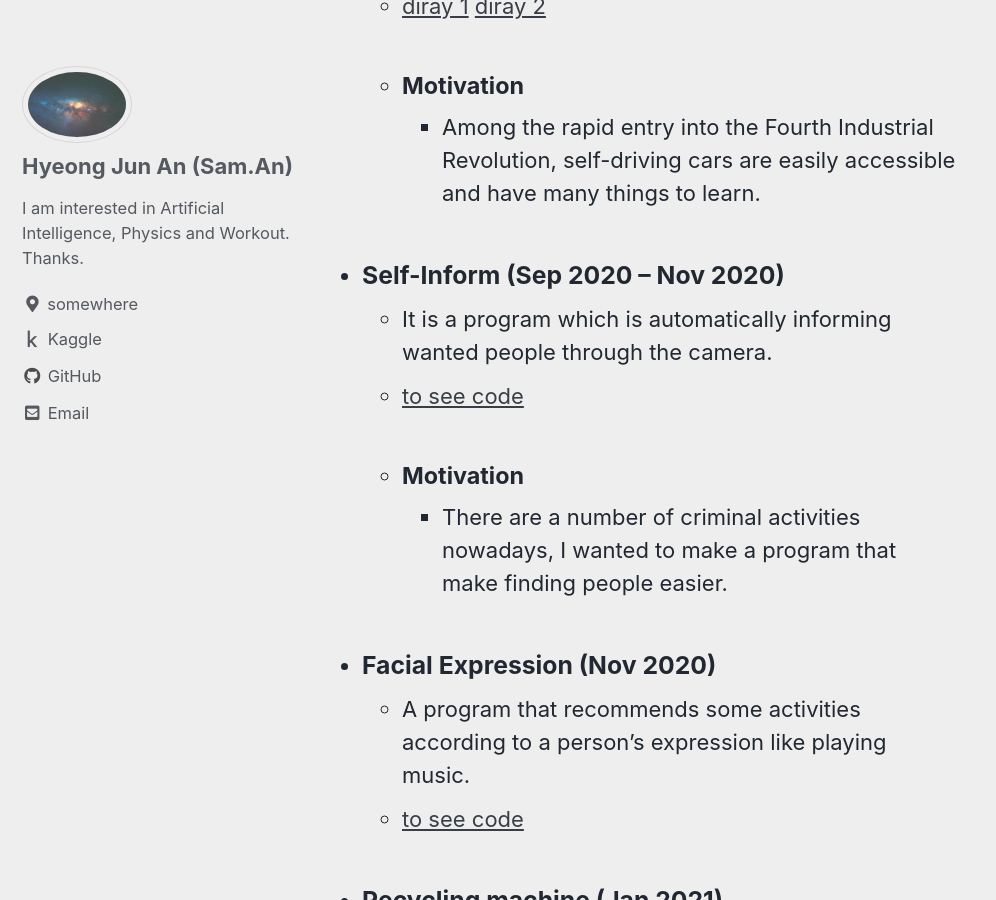
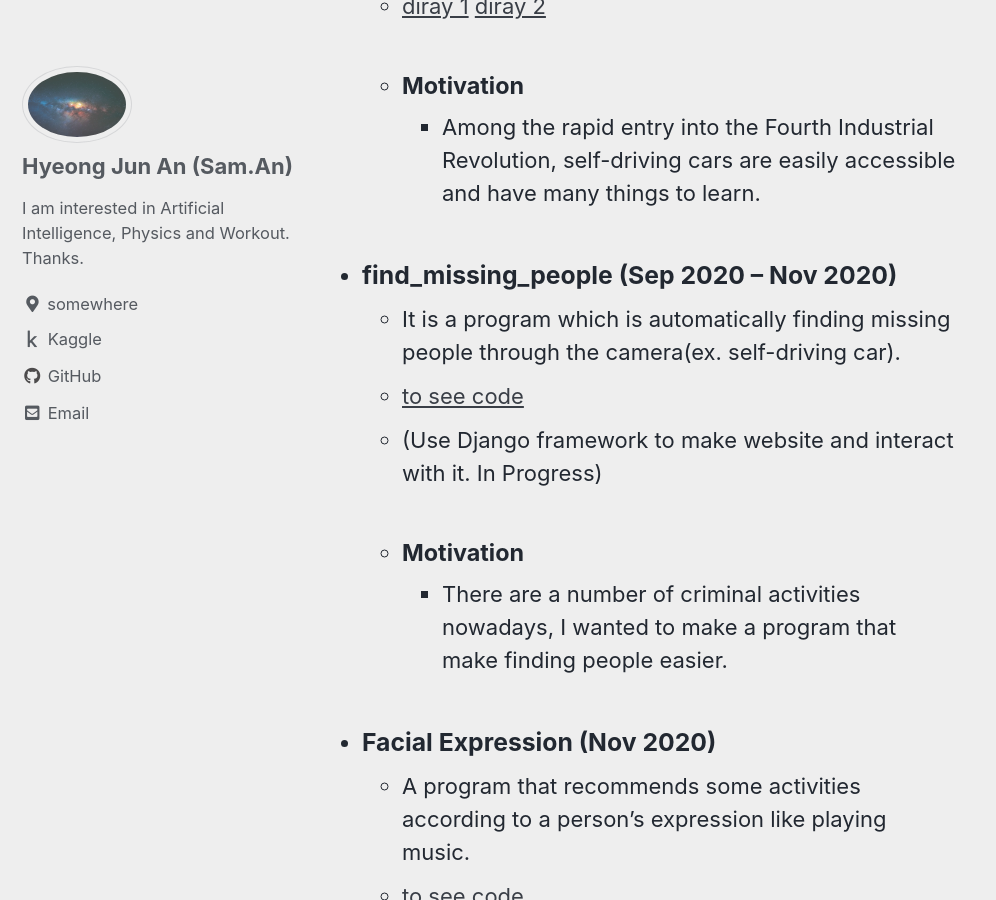
Before and after one commit to sammiee5311/sammiee5311.github.com, a Jekyll site: the page built from _pages/about-archive.md, in a window 1280 px wide and 900 px high, scrolled down 650 px. Shown: the whole window, without its empty margins (0-996 px from the left). Built offline with Jekyll 4.4.1, drawn with Linux system fonts in a browser that asks for light colours; cached includes are drawn as plain includes; some of the changed text lies outside the part shown.

Commit message:
Update about-archive.md

```diff
--- a/_pages/about-archive.md
+++ b/_pages/about-archive.md
@@ -22,9 +22,10 @@ last_modified_at: 2020-01-07
     - #### Motivation
         - Among the rapid entry into the Fourth Industrial Revolution, self-driving cars are easily accessible and have many things to learn. <br>
 
-+ ### Self-Inform (Sep 2020 – Nov 2020)
-    - It is a program which is automatically informing wanted people through the camera.
-    - [to see code](https://github.com/sammiee5311/self_inform)
++ ### find_missing_people (Sep 2020 – Nov 2020)
+    - It is a program which is automatically finding missing people through the camera(ex. self-driving car).
+    - [to see code](https://github.com/sammiee5311/find_missing_people)
+    - (Use Django framework to make website and interact with it. In Progress)
 
     - #### Motivation
         - There are a number of criminal activities nowadays, I wanted to make a program that make finding people easier. <br>
@@ -44,6 +45,13 @@ last_modified_at: 2020-01-07
 + ### 3 dimensions snake game (Jan 2021 - Feb 2021)
     - It is a game that is made easier for users to see the locations(x,y and z coordinates) of the fruit and the snake by using Azure Kinect.
     - [to see code](https://github.com/sammiee5311/3_dimensions_snake_game)
+
++ ### Medicine vending machine (Mar 2021 - Present)
+    - It is a machine that allows people to get medicine at any time through a video call with pharmacists.
+    - [to see code](https://github.com/sammiee5311/medicine_vending_machine)
+
+    - #### Motivation
+        - Many people complain about not only getting medicine at working hours but also hard to get it in underdeveloped areas.
 
 ## AWARD
 
```
